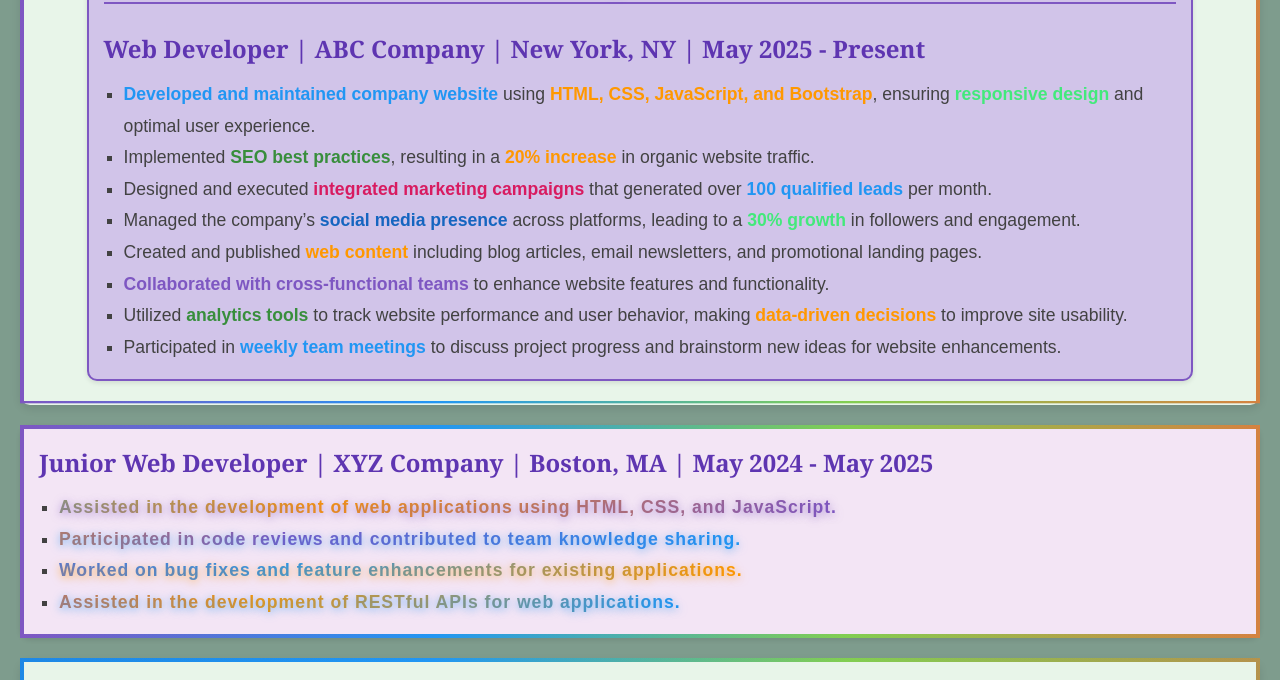
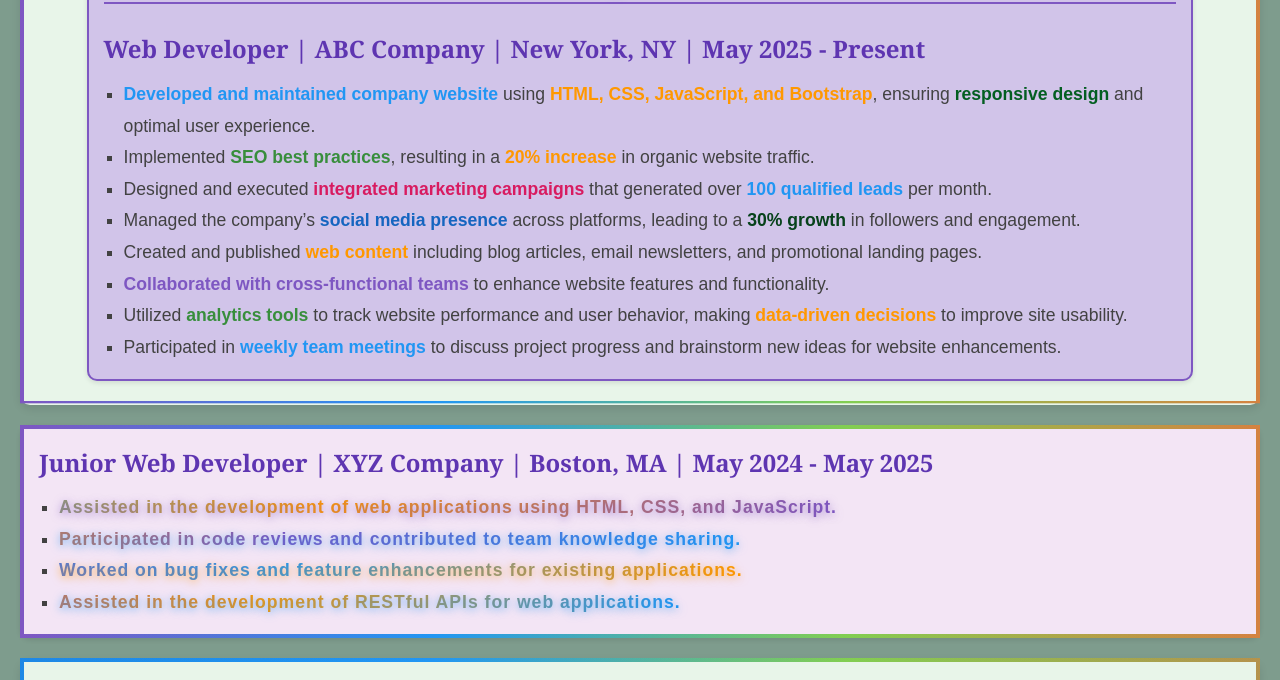
Before and after one commit to jahidads/Resume-Portfolio, a plain HTML site: page index.html in a window 1280 px wide. Shown: the part 1697-2377 px from the top of the page. Drawn offline with Linux system fonts and the light colour scheme.

Commit message:
Update index.html

```diff
--- a/index.html
+++ b/index.html
@@ -1000,7 +1000,7 @@
             <li>
                 <strong style="color:#2196f3;">Developed and maintained company website</strong> using
                 <span style="color:#ff9800;font-weight:bold;">HTML, CSS, JavaScript, and Bootstrap</span>, ensuring
-                <span style="color:#43e97b;font-weight:bold;">responsive design</span> and optimal user experience.
+                <span style="color:#035e21;font-weight:bold;">responsive design</span> and optimal user experience.
             </li>
             <li>
                 Implemented <strong style="color:#388e3c;">SEO best practices</strong>, resulting in a
@@ -1012,7 +1012,7 @@
             </li>
             <li>
                 Managed the company’s <strong style="color:#1565c0;">social media presence</strong> across platforms, leading to a
-                <span style="color:#43e97b;font-weight:bold;">30% growth</span> in followers and engagement.
+                <span style="color:#07421b;font-weight:bold;">30% growth</span> in followers and engagement.
             </li>
             <li>
                 Created and published <strong style="color:#ff9800;">web content</strong> including blog articles, email newsletters, and promotional landing pages.
```
